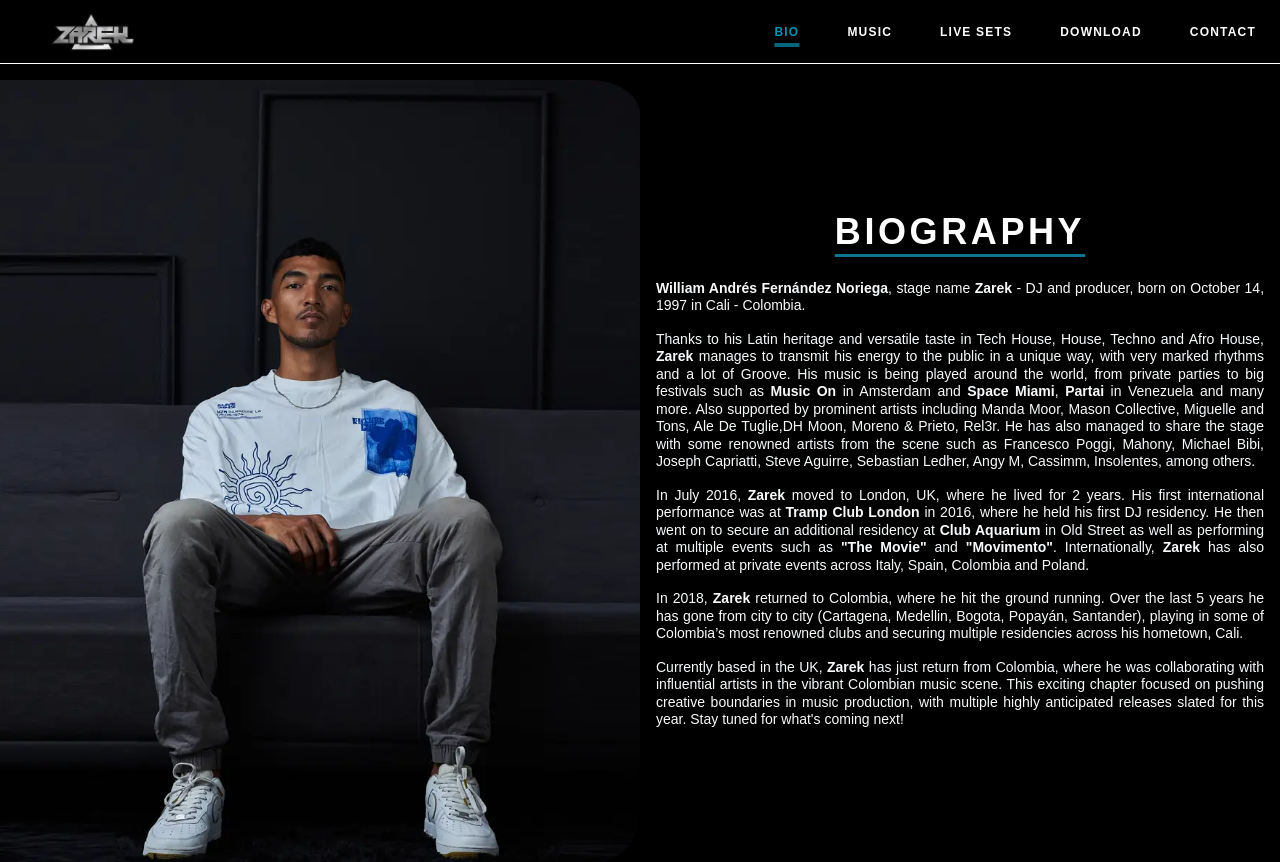
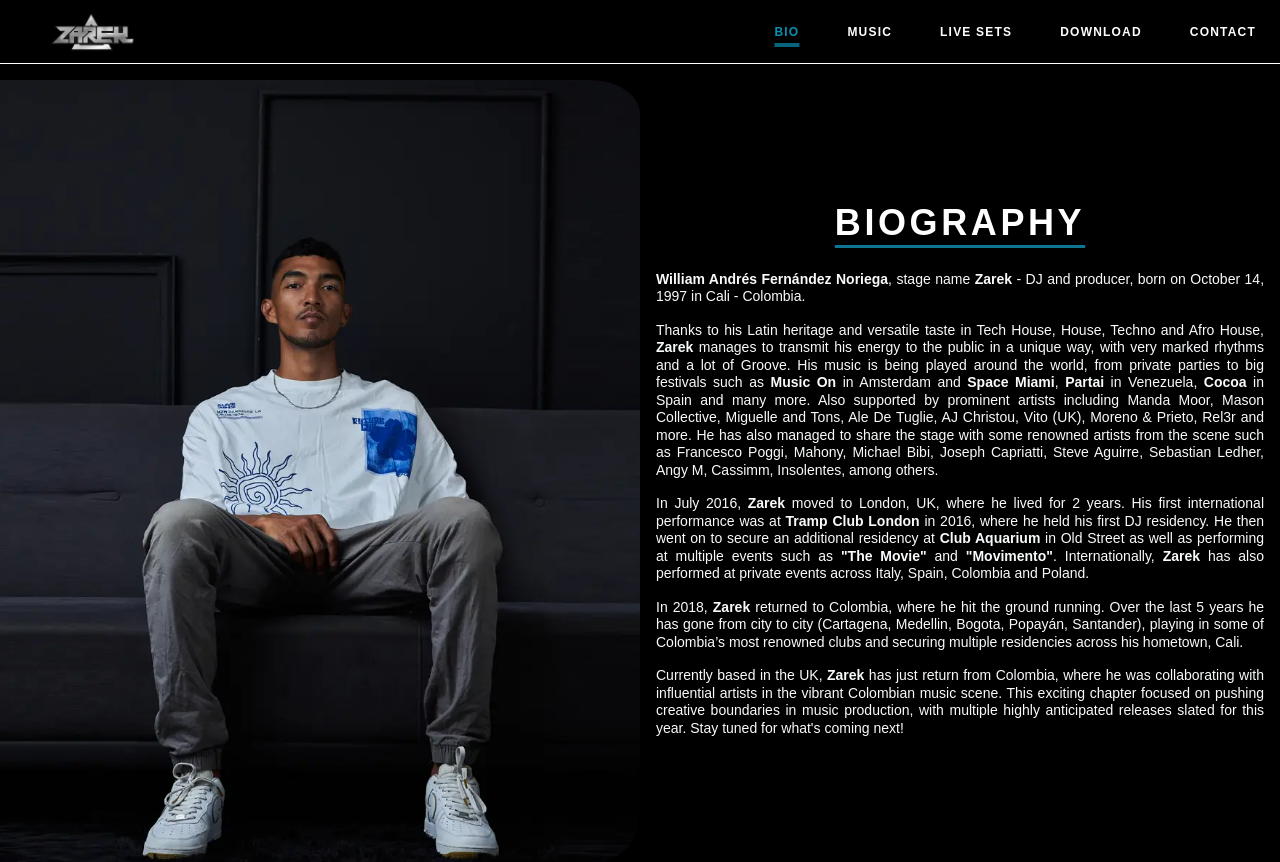
Before and after one commit to William-Fernandez/zarekmusic-react, a React (Vite) app in the folder zarek-website/: page /bio in a window 1280 px wide. Shown: the top 862 px of the page. Built offline with nearby package versions, Linux system fonts and the light colour scheme.

Commit message:
bio update

```diff
--- a/zarek-website/src/components/Biography/BiographySection/BiographySection.jsx
+++ b/zarek-website/src/components/Biography/BiographySection/BiographySection.jsx
@@ -15,12 +15,14 @@ function BiographySection() {
                 marked rhythms and a lot of Groove. His music is being played
                 around the world, from private parties to big festivals such as{" "}
                 <b>Music On</b> in Amsterdam and <b>Space Miami</b>,{" "}
-                <b>Partai</b> in Venezuela and many more. Also supported by
-                prominent artists including Manda Moor, Mason Collective, Miguelle and Tons, Ale De Tuglie,DH
-                Moon, Moreno & Prieto, Rel3r. He has also managed to share the
-                stage with some renowned artists from the scene such as
-                Francesco Poggi, Mahony, Michael Bibi, Joseph Capriatti, Steve
-                Aguirre, Sebastian Ledher, Angy M, Cassimm, Insolentes, among others.
+                <b>Partai</b> in Venezuela, <b>Cocoa</b> in Spain and many more.
+                Also supported by prominent artists including Manda Moor, Mason
+                Collective, Miguelle and Tons, Ale De Tuglie, AJ Christou, Vito
+                (UK), Moreno & Prieto, Rel3r and more. He has also managed to
+                share the stage with some renowned artists from the scene such
+                as Francesco Poggi, Mahony, Michael Bibi, Joseph Capriatti,
+                Steve Aguirre, Sebastian Ledher, Angy M, Cassimm, Insolentes,
+                among others.
             </p>
             <p className="p-2">
                 In July 2016, <strong>Zarek</strong> moved to London, UK, where
@@ -41,7 +43,12 @@ function BiographySection() {
                 multiple residencies across his hometown, Cali.
             </p>
             <p className="p-2">
-                Currently based in the UK, <strong>Zarek</strong> has just return from Colombia, where he was collaborating with influential artists in the vibrant Colombian music scene. This exciting chapter focused on pushing creative boundaries in music production, with multiple highly anticipated releases slated for this year. Stay tuned for what's coming next!
+                Currently based in the UK, <strong>Zarek</strong> has just
+                return from Colombia, where he was collaborating with
+                influential artists in the vibrant Colombian music scene. This
+                exciting chapter focused on pushing creative boundaries in music
+                production, with multiple highly anticipated releases slated for
+                this year. Stay tuned for what's coming next!
             </p>
         </div>
     );
```
